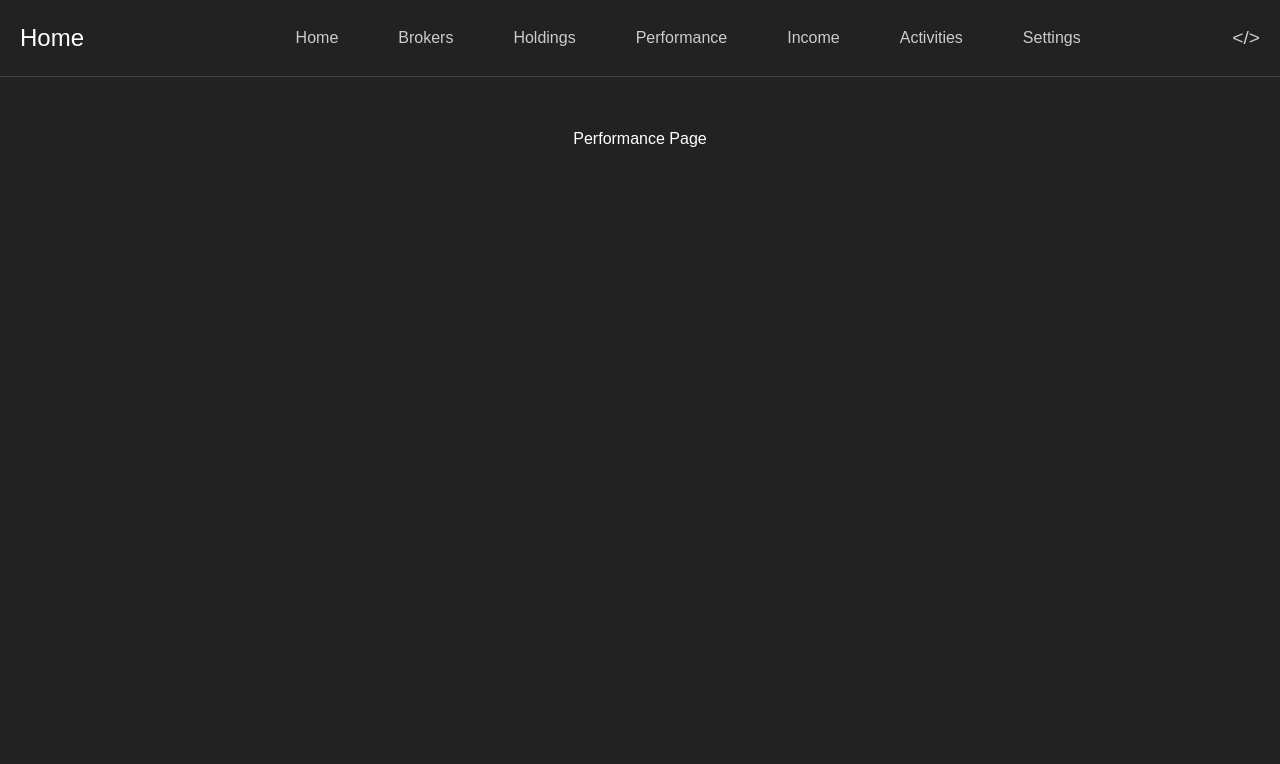
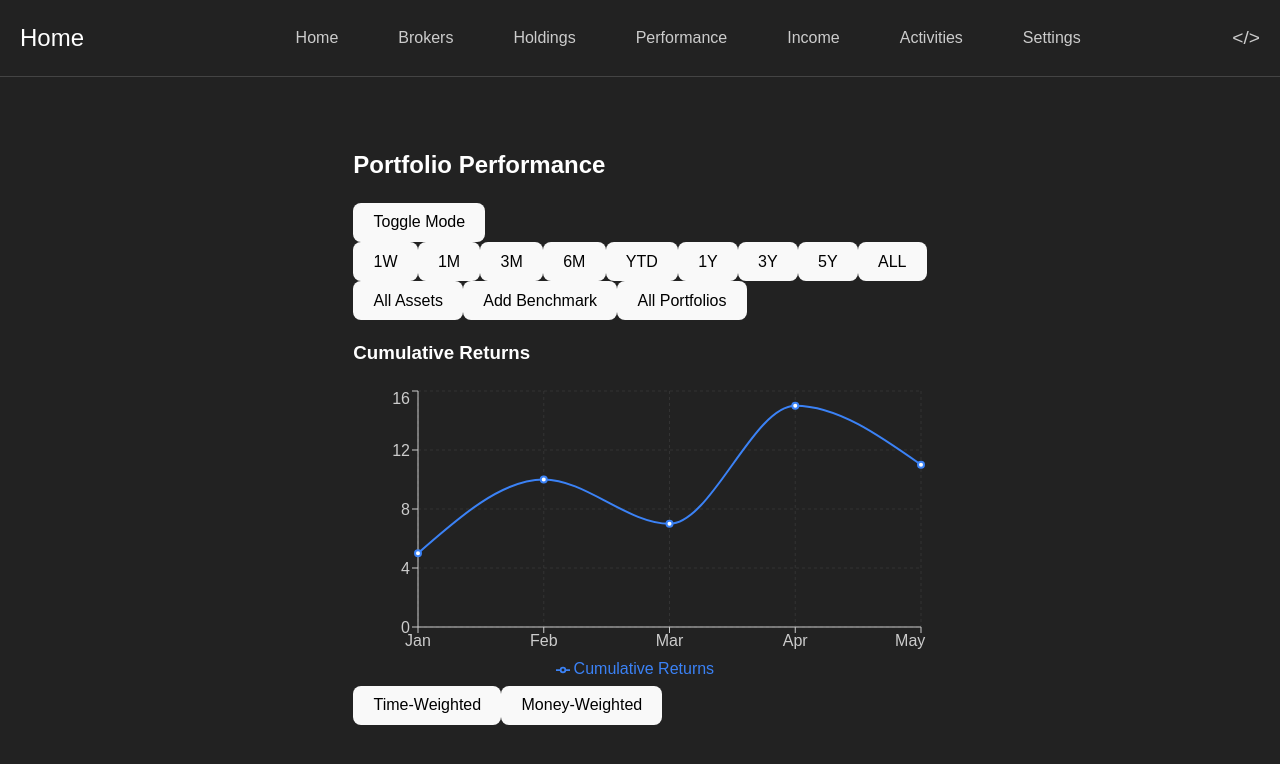
Before and after one commit to AC3-Portfolio-Tracker/PortfolioTracker, a React (Vite) app: page /performance in a window 1280 px wide. Shown: the top 764 px of the page. Built offline with nearby package versions, Linux system fonts and the light colour scheme.

Commit message:
performance page

```diff
--- a/package.json
+++ b/package.json
@@ -17,7 +17,8 @@
     "@mui/material": "^7.0.2",
     "react": "^19.0.0",
     "react-dom": "^19.0.0",
-    "react-router-dom": "^7.5.1"
+    "react-router-dom": "^7.5.1",
+    "recharts": "^2.15.3"
   },
   "devDependencies": {
     "@eslint/js": "^9.21.0",
--- a/src/App.jsx
+++ b/src/App.jsx
@@ -1,6 +1,7 @@
 import React from "react";
 import "./App.css";
 import Header from "./components/Header";
+import Performance from "./pages/Performance"
 import WelcomeSection from "./components/WelcomeSection";
 import Settings from "./pages/Settings";
 import Broker from "./pages/Broker";
@@ -17,7 +18,7 @@ function App() {
           <Routes>
             <Route path="/" element={<WelcomeSection />} />
             <Route path="/holdings" element={<HoldingsPage />} />
-            <Route path="/performance" element={<PerformancePage />} />
+            <Route path="/performance" element={<Performance />} />
             <Route path="/income" element={<IncomePage />} />
             <Route path="/activities" element={<ActivitiesPage />} />
             <Route path="/settings" element={<Settings />} />
--- /dev/null
+++ b/src/pages/Dropdowns.jsx
@@ -0,0 +1,10 @@
+const Dropdowns = () => (
+  <div className="flex flex-wrap gap-2 ml-auto">
+    <button className="bg-gray-700 text-white px-3 py-1 rounded text-sm">All Assets</button>
+    <button className="bg-gray-700 text-white px-3 py-1 rounded text-sm">Add Benchmark</button>
+    <button className="bg-gray-700 text-white px-3 py-1 rounded text-sm">All Portfolios</button>
+  </div>
+);
+
+
+  export default Dropdowns;
--- /dev/null
+++ b/src/pages/ModeToggle.jsx
@@ -0,0 +1,10 @@
+import React from "react";
+
+const ModeToggle = () => (
+  <button className="border px-3 py-1 rounded text-sm hover:bg-gray-200 dark:hover:bg-gray-700">
+    Toggle Mode
+  </button>
+);
+
+
+export default ModeToggle;
--- /dev/null
+++ b/src/pages/Performance.jsx
@@ -0,0 +1,45 @@
+import React from "react";
+import TimeFilters from "./TimeFilters";
+import Dropdowns from "./Dropdowns";
+import PerformanceChart from "./PerformanceChart";
+import ModeToggle from "./ModeToggle";
+
+const Performance = () => {
+  return (
+    <div className="min-h-screen bg-gray-100 dark:bg-gray-900 text-gray-900 dark:text-gray-100">
+
+      {/* Page Wrapper */}
+      <div className="max-w-7xl mx-auto px-4 sm:px-6 lg:px-8 py-6">
+        {/* Page Header */}
+        <div className="flex flex-col sm:flex-row sm:items-center sm:justify-between mb-6">
+          <h2 className="text-2xl font-bold">Portfolio Performance</h2>
+          <ModeToggle />
+        </div>
+
+        {/* Filters and Dropdowns */}
+        <div className="flex flex-wrap gap-3 mb-6">
+          <TimeFilters />
+          <Dropdowns />
+        </div>
+
+        {/* Chart Card */}
+        <div className="bg-white dark:bg-gray-800 shadow rounded-lg p-6">
+          <h3 className="text-lg font-semibold mb-4">Cumulative Returns</h3>
+          <PerformanceChart />
+
+          {/* Chart Type Toggle */}
+          <div className="flex justify-end mt-4 space-x-2">
+            <button className="px-3 py-1 text-xs font-medium border rounded hover:bg-gray-200 dark:hover:bg-gray-700">
+              Time-Weighted
+            </button>
+            <button className="px-3 py-1 text-xs font-medium border rounded hover:bg-gray-200 dark:hover:bg-gray-700">
+              Money-Weighted
+            </button>
+          </div>
+        </div>
+      </div>
+    </div>
+  );
+};
+
+export default Performance;
--- /dev/null
+++ b/src/pages/PerformanceChart.jsx
@@ -0,0 +1,34 @@
+import React from "react";
+import {
+  LineChart,
+  Line,
+  XAxis,
+  YAxis,
+  CartesianGrid,
+  Tooltip,
+  ResponsiveContainer,
+  Legend,
+} from "recharts";
+
+const data = [
+  { month: "Jan", value: 5 },
+  { month: "Feb", value: 10 },
+  { month: "Mar", value: 7 },
+  { month: "Apr", value: 15 },
+  { month: "May", value: 11 },
+];
+
+const PerformanceChart = () => (
+  <ResponsiveContainer width="100%" height={300}>
+    <LineChart data={data}>
+      <CartesianGrid strokeDasharray="3 3" strokeOpacity={0.1} />
+      <XAxis dataKey="month" stroke="#ccc" />
+      <YAxis stroke="#ccc" />
+      <Tooltip />
+      <Legend />
+      <Line type="monotone" dataKey="value" name="Cumulative Returns" stroke="#3b82f6" strokeWidth={2} />
+    </LineChart>
+  </ResponsiveContainer>
+);
+
+export default PerformanceChart;
--- /dev/null
+++ b/src/pages/TimeFilters.jsx
@@ -0,0 +1,14 @@
+const TimeFilters = () => (
+  <div className="flex flex-wrap gap-2">
+    {["1W", "1M", "3M", "6M", "YTD", "1Y", "3Y", "5Y", "ALL"].map((filter) => (
+      <button
+        key={filter}
+        className="px-3 py-1 border text-sm rounded hover:bg-gray-200 dark:hover:bg-gray-700"
+      >
+        {filter}
+      </button>
+    ))}
+  </div>
+);
+
+  export default TimeFilters;
```
Also changed, not shown: 1 other file (tests, documents, lock files or other folders).
